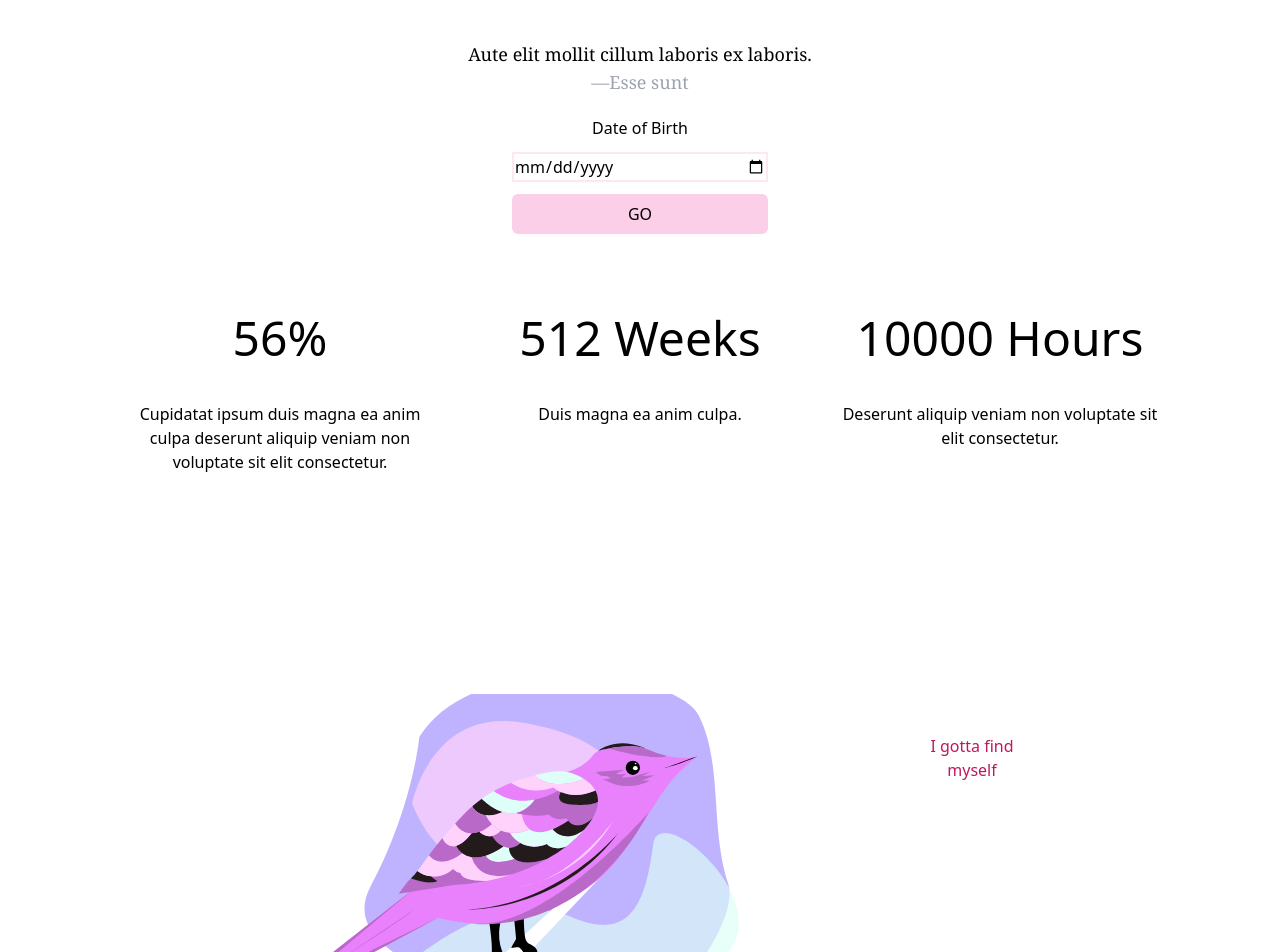
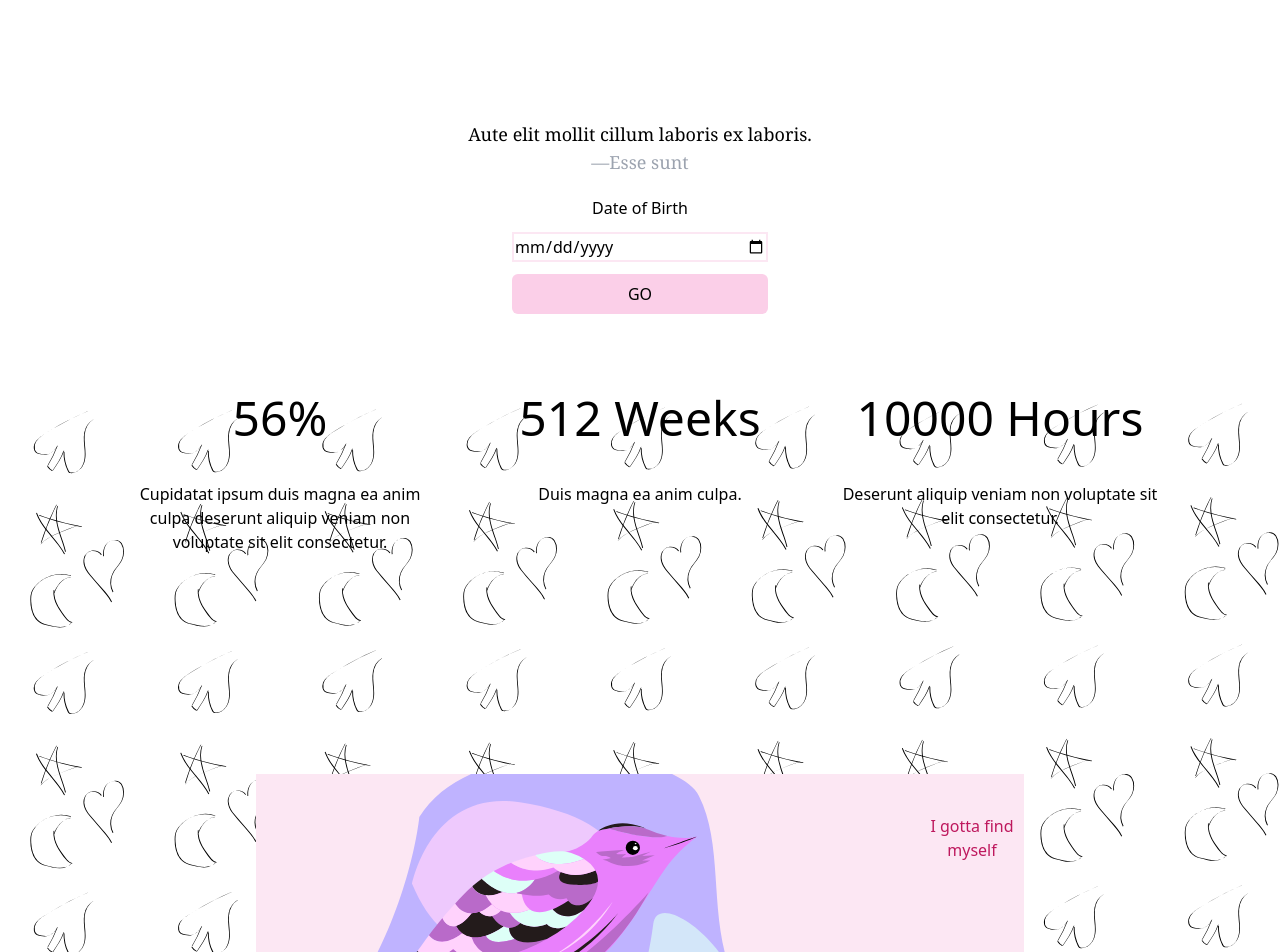
Before and after one commit to Mert18/all-about-philosophy, a React (Create React App) app: page / in a window 1280 px wide. Shown: the top 952 px of the page. Built offline with nearby package versions, Linux system fonts and the light colour scheme.

Commit message:
background will be changed.

```diff
--- a/src/App.js
+++ b/src/App.js
@@ -4,6 +4,8 @@ import Content from './components/Content'
 import Footer from './components/Footer'
 import Quote from './components/Quote'
 import DateInput from './components/DateInput'
+import { ReactComponent as Bg } from './assets/bg-01.svg';
+
 
 const quotes= [
   {line:"Aute elit mollit cillum laboris ex laboris.", author:"Esse sunt "},
@@ -11,12 +13,19 @@ const quotes= [
 
 const App = () => {
   return (
-    <div className="text-center">
-        <Quote quotes={quotes} />
-        <DateInput />
-        <Main />
-        <Content />
-        <Footer />
+    <div>
+
+        <div className="relative bg-repeat top-96">
+          <Bg />
+        </div>
+        <div className="text-center absolute top-20">
+            <Quote quotes={quotes} />
+            <DateInput />
+            <Main />
+            <Content />
+            <Footer />
+        </div>
+
     </div>
   )
 }
--- a/src/components/Article.js
+++ b/src/components/Article.js
@@ -2,7 +2,7 @@
 import React from 'react'
 const Article = (props) => {
     return(
-        <div className="transition duration-500 ease-in-out flex w-3/5 mb-14 hover:bg-pink-200 cursor-pointer">
+        <div className="transition duration-500 ease-in-out flex w-3/5 bg-pink-100 mb-14 hover:bg-pink-200 cursor-pointer">
             {props.image}
             <h2 className="mt-10 ml-20 text-pink-700">{props.title}</h2>
         </div>
--- a/src/components/Content.js
+++ b/src/components/Content.js
@@ -3,6 +3,7 @@ import Article from './Article'
 import Pagination from './Pagination.js'
 import { ReactComponent as Bird } from '../assets/birdsvg-01.svg';
 import { ReactComponent as Sun } from '../assets/sunsvg-01.svg';
+
 
 const Content = (props) => {
 
@@ -18,7 +19,7 @@ const Content = (props) => {
             </div>
 
             <div className="mb-10">
-                <Pagination />
+                        <Pagination />
             </div>
         </div>
     )
```
Also changed, not shown: src/assets/bg-01.svg (added).
